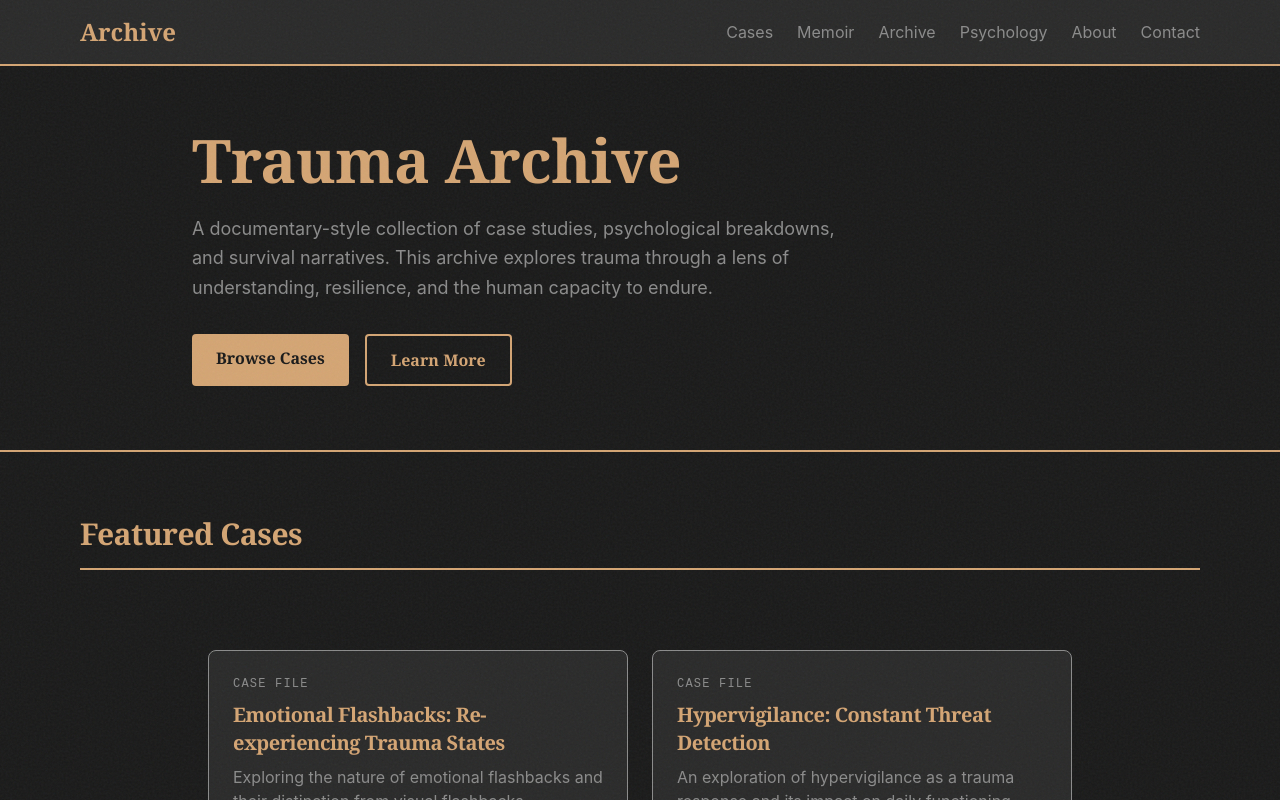
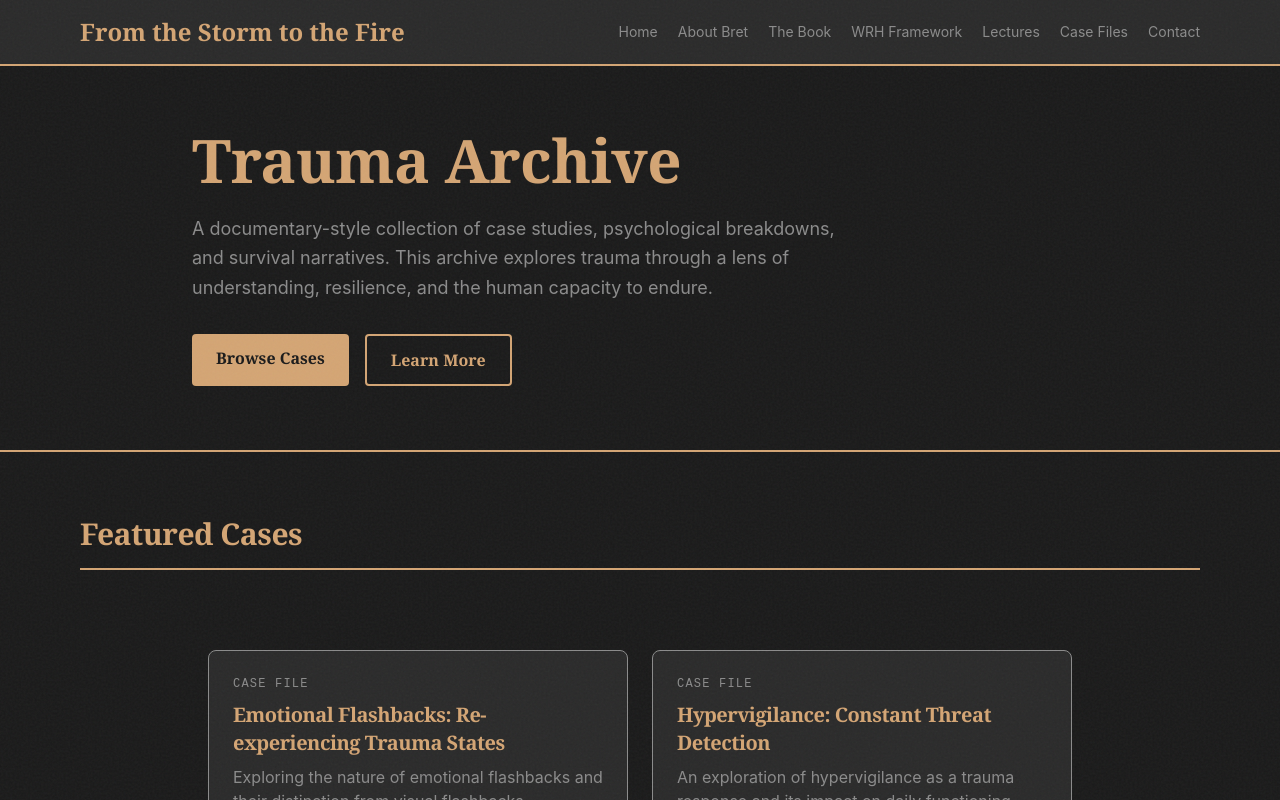
Before and after one commit to Mave9055/trauma-archive, a Next.js app: page / in a window 1280 px wide. Shown: the top 800 px of the page. Built offline with nearby package versions, Linux system fonts and the light colour scheme.

Commit message:
Update navigation branding

```diff
--- a/app/components/Navbar.tsx
+++ b/app/components/Navbar.tsx
@@ -9,39 +9,29 @@ export default function Navbar() {
   return (
     <nav className="bg-storm border-b-2 border-ember sticky top-0 z-50">
       <div className="max-w-6xl mx-auto px-4 py-4">
-        <div className="flex justify-between items-center">
-          <Link href="/" className="text-2xl font-serif font-bold text-ember hover:text-white transition">
-            Archive
+        <div className="flex justify-between items-center gap-6">
+          <Link href="/" className="text-xl md:text-2xl font-serif font-bold text-ember hover:text-white transition">
+            From the Storm to the Fire
           </Link>
 
           <button
             className="md:hidden text-ember hover:text-white"
             onClick={() => setIsOpen(!isOpen)}
+            aria-label="Toggle navigation"
           >
             <svg className="w-6 h-6" fill="none" stroke="currentColor" viewBox="0 0 24 24">
               <path strokeLinecap="round" strokeLinejoin="round" strokeWidth={2} d="M4 6h16M4 12h16M4 18h16" />
             </svg>
           </button>
 
-          <div className={`${isOpen ? 'block' : 'hidden'} md:block md:flex gap-6`}>
-            <Link href="/case-files" className="text-ash hover:text-ember transition block md:inline">
-              Cases
-            </Link>
-            <Link href="/memoir" className="text-ash hover:text-ember transition block md:inline">
-              Memoir
-            </Link>
-            <Link href="/historical-archive" className="text-ash hover:text-ember transition block md:inline">
-              Archive
-            </Link>
-            <Link href="/psychology" className="text-ash hover:text-ember transition block md:inline">
-              Psychology
-            </Link>
-            <Link href="/about" className="text-ash hover:text-ember transition block md:inline">
-              About
-            </Link>
-            <Link href="/contact" className="text-ash hover:text-ember transition block md:inline">
-              Contact
-            </Link>
+          <div className={`${isOpen ? 'block' : 'hidden'} md:block md:flex gap-5 text-sm`}>
+            <Link href="/" className="text-ash hover:text-ember transition block md:inline">Home</Link>
+            <Link href="/about" className="text-ash hover:text-ember transition block md:inline">About Bret</Link>
+            <Link href="/memoir" className="text-ash hover:text-ember transition block md:inline">The Book</Link>
+            <Link href="/psychology" className="text-ash hover:text-ember transition block md:inline">WRH Framework</Link>
+            <Link href="/historical-archive" className="text-ash hover:text-ember transition block md:inline">Lectures</Link>
+            <Link href="/case-files" className="text-ash hover:text-ember transition block md:inline">Case Files</Link>
+            <Link href="/contact" className="text-ash hover:text-ember transition block md:inline">Contact</Link>
           </div>
         </div>
       </div>
```
